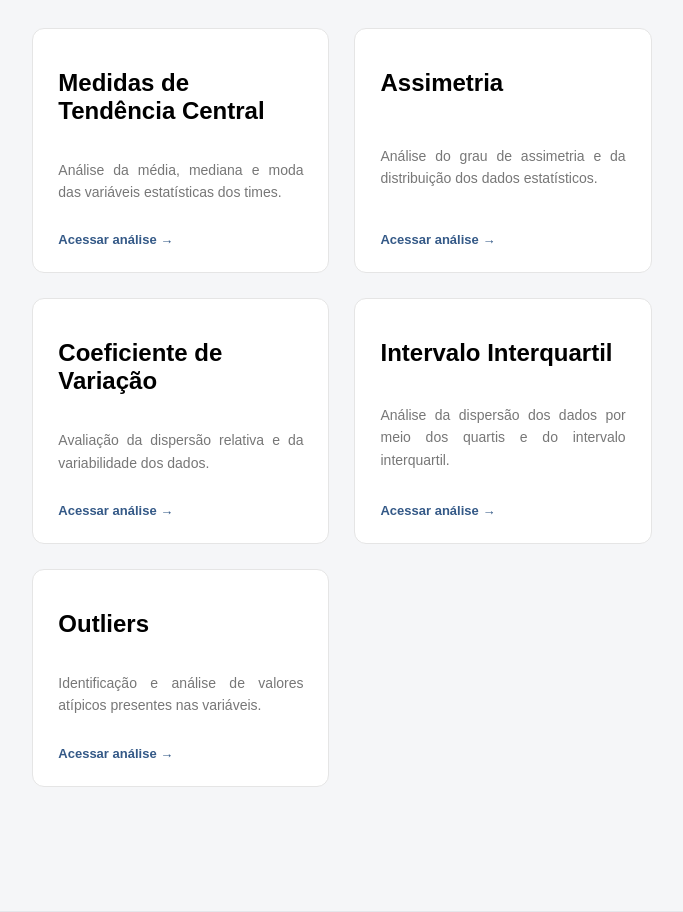
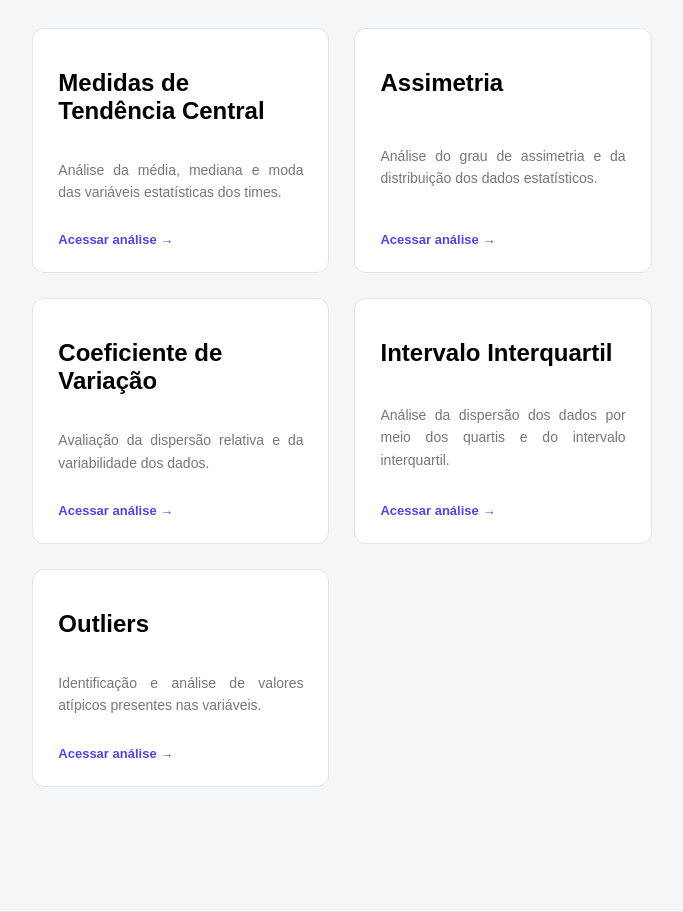
Before and after one commit to ruhtra5000/NBA-LabCD, a Flask app: page /proj1 in a window 1280 px wide. Shown: the part 243-1155 px from the top of the page, without its empty margins (298-981 px from the left). Run offline with Flask 3, Linux system fonts and the light colour scheme; some web fonts are replaced.

Commit message:
style: mudança na cor de alguns cards

```diff
--- a/templates/projeto1.html
+++ b/templates/projeto1.html
@@ -4,15 +4,6 @@
 {% block content %}
 
 <main class="pagina-analises">
-
-    <header class="cabecalho-analises">
-        <h1>Análises estatísticas</h1>
-        <p>
-            Explore as análises estatísticas dos times
-            Cleveland Cavaliers e Brooklyn Nets.
-        </p>
-    </header>
-
     <style>
         .pagina-analises {
             margin: 0px auto;
@@ -53,7 +44,7 @@
 
         .card-analise:hover {
             transform: translateY(-4px);
-            border-color: #5276a5;
+            border-color: #4F46E5;
             box-shadow: 0 5px 18px rgba(38, 59, 94, 0.10);
         }
 
@@ -64,7 +55,7 @@
         }
 
         .card-link {
-            color: #345987;
+            color: #4F46E5;
             font-size: 13px;
             font-weight: bold;
             margin-top: 15px;
@@ -80,6 +71,15 @@
             }
         }
     </style>
+
+    <header class="cabecalho-analises">
+        <h1>Análises estatísticas</h1>
+        <p>
+            Explore as análises estatísticas dos times
+            Cleveland Cavaliers e Brooklyn Nets.
+        </p>
+    </header>
+
 
     <section class="grid-analises">
 
```
